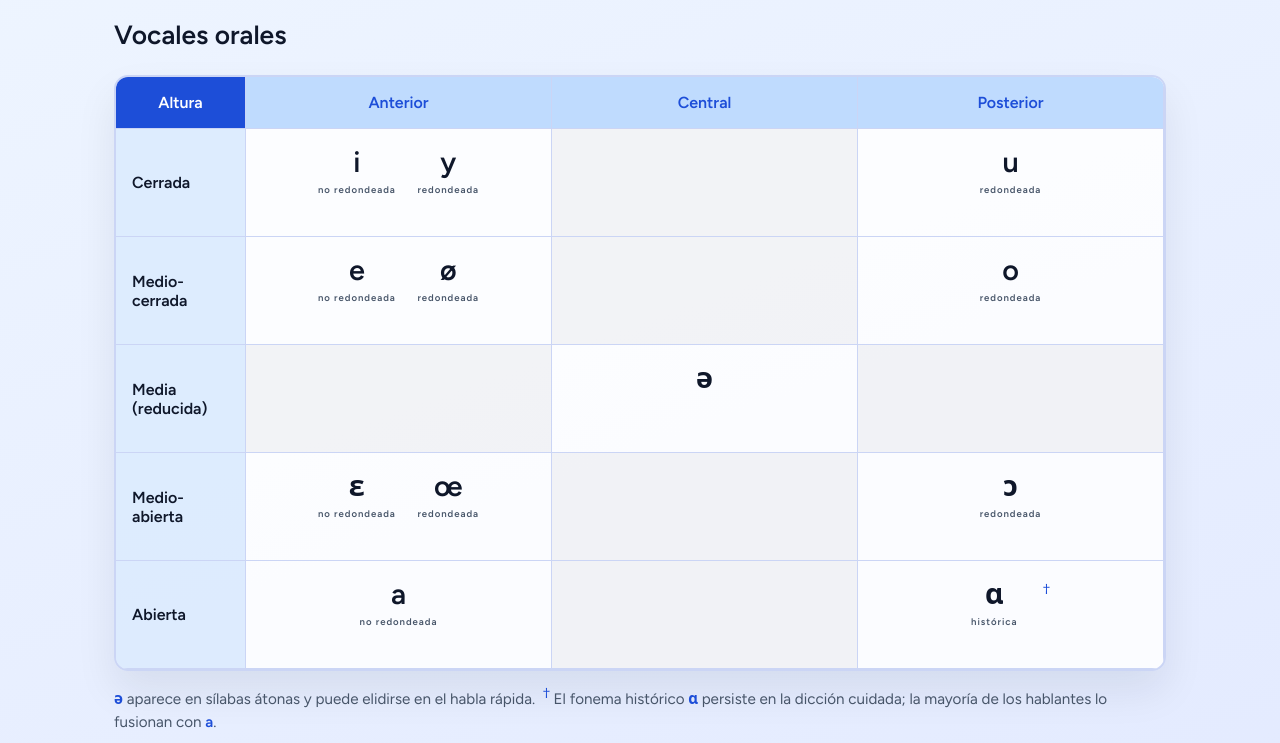
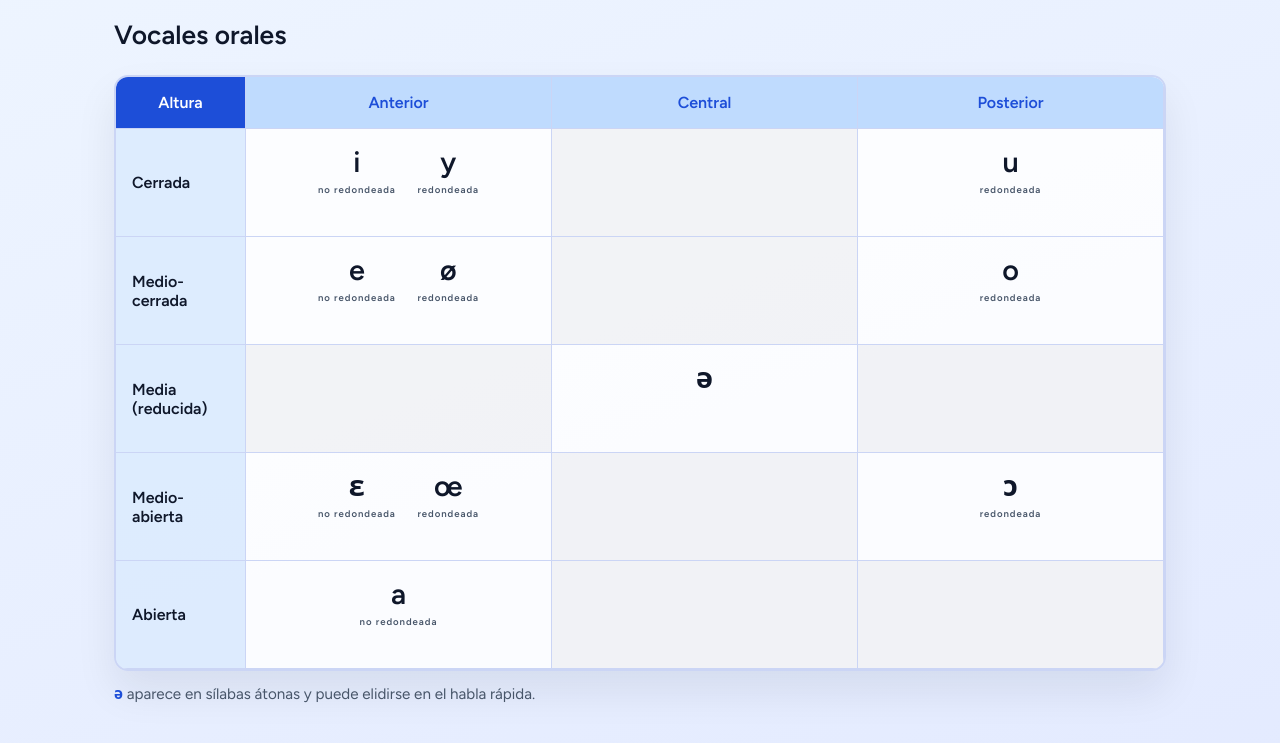
Before and after one commit to cleydyr/french-ipa, a website: page public/index.html in a window 1280 px wide. Shown: the part 209-952 px from the top of the page. Drawn offline with Linux system fonts and the light colour scheme.

Commit message:
remove open back vowel

```diff
--- a/public/index.html
+++ b/public/index.html
@@ -73,16 +73,11 @@
           <span class="ipa-symbol" data-variant="no redondeada" data-sound="a">a</span>
         </div>
         <div class="ipa-cell ipa-cell--empty" role="cell" aria-hidden="true"></div>
-        <div class="ipa-cell" role="cell">
-          <span class="ipa-symbol" data-variant="histórica" data-sound="alpha">ɑ</span>
-          <span class="ipa-footnote-symbol" aria-label="Fonema histórico">†</span>
-        </div>
+        <div class="ipa-cell ipa-cell--empty" role="cell" aria-hidden="true"></div>
       </div>
       <p class="ipa-note" id="oral-vowels-note">
         <span class="ipa">ə</span> aparece en sílabas átonas y puede elidirse en
-        el habla rápida. <span class="ipa-footnote-symbol">†</span> El fonema
-        histórico <span class="ipa">ɑ</span> persiste en la dicción cuidada; la
-        mayoría de los hablantes lo fusionan con <span class="ipa">a</span>.
+        el habla rápida.
       </p>
     </section>
 
```
